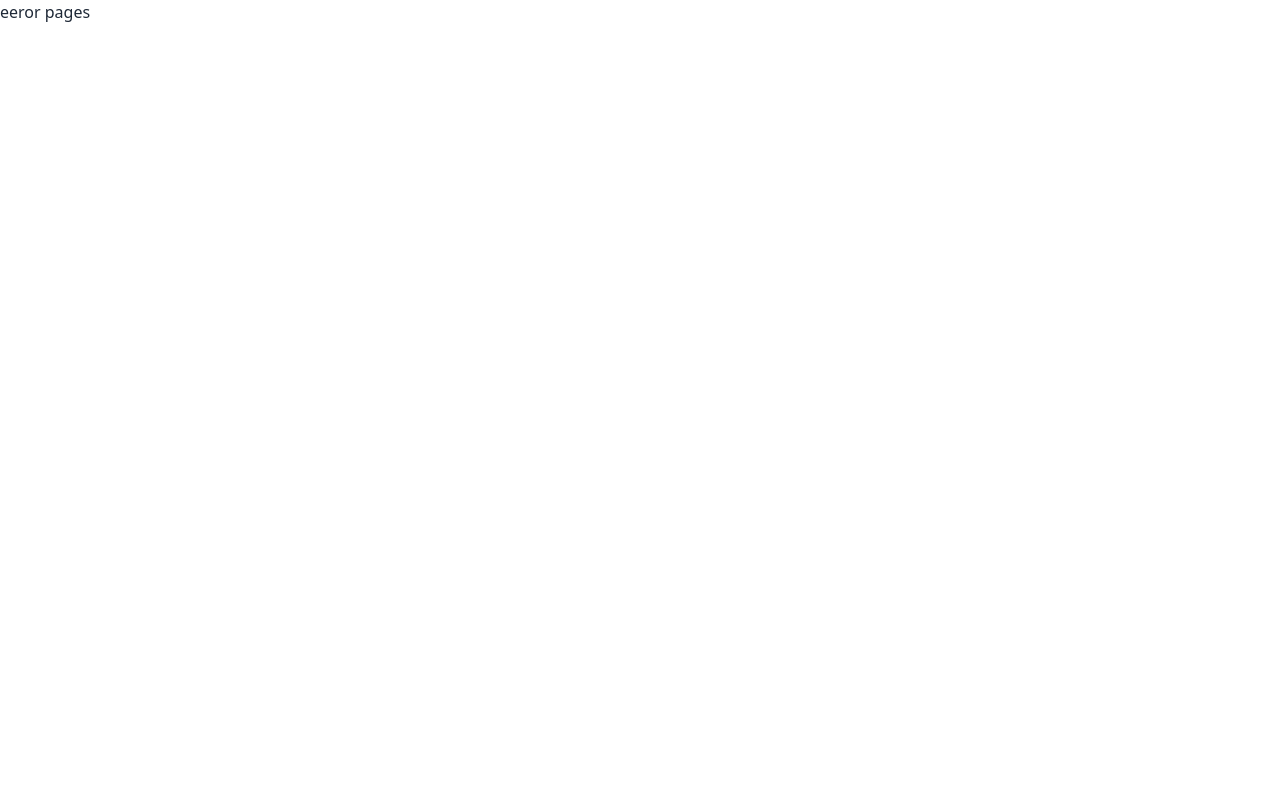
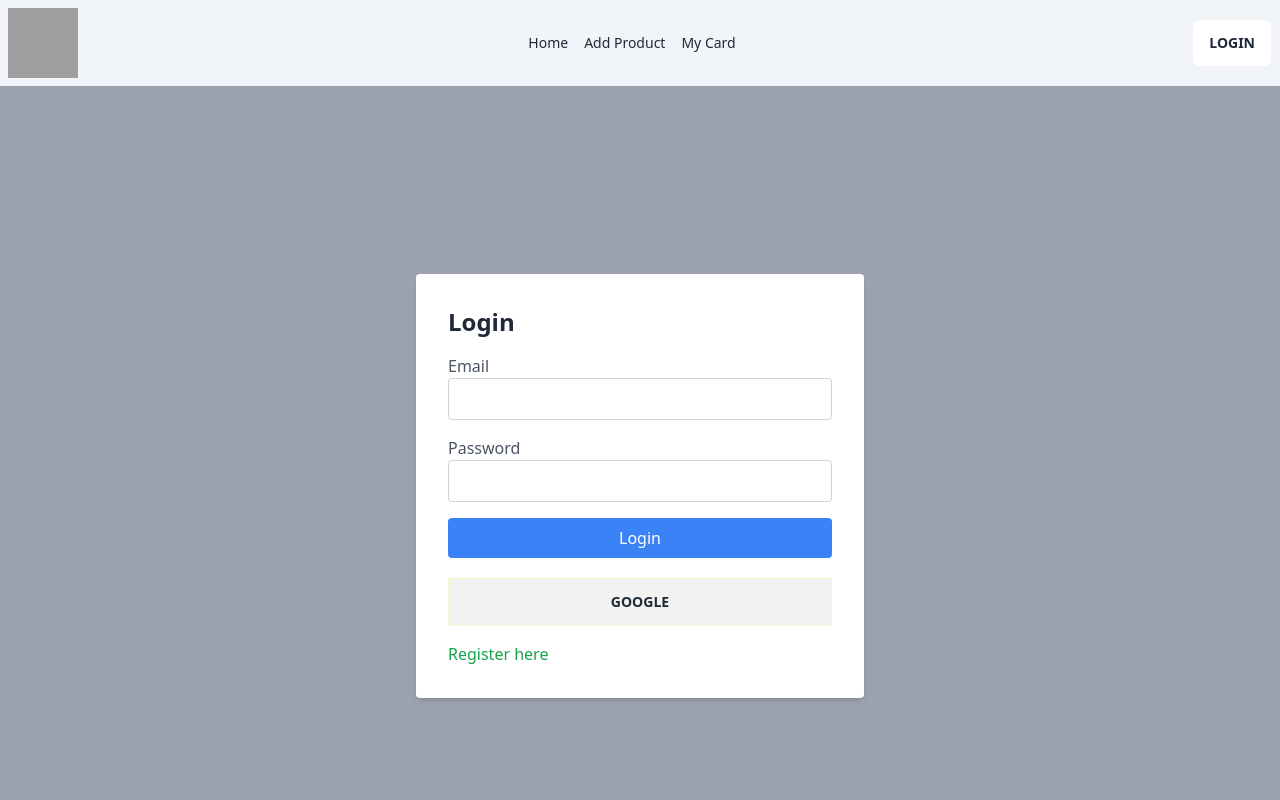
Before and after one commit to Mdforidulislam/brand-shop-application, a React (Vite) app: page /login in a window 1280 px wide. Before the commit this address had no page. Shown: the top 800 px of the page. Built offline with nearby package versions, Linux system fonts and the light colour scheme; no server answers; grey boxes are pictures that could not be loaded.

Commit message:
add login & register pages on application and fix some error

```diff
--- a/package.json
+++ b/package.json
@@ -10,6 +10,7 @@
     "preview": "vite preview"
   },
   "dependencies": {
+    "firebase": "^10.5.0",
     "localforage": "^1.10.0",
     "match-sorter": "^6.3.1",
     "react": "^18.2.0",
--- a/src/Components/Header/Header.jsx
+++ b/src/Components/Header/Header.jsx
@@ -1,11 +1,15 @@
+import { useContext } from "react";
 import { Link, NavLink } from "react-router-dom";
+import { createcontext } from "../../Context/AuthContext/AuthContext";
 
 const Header = () => {
+  const {curentuser,singOutPage} = useContext(createcontext)
     const manuNav = <>
         <NavLink to={'/'}><li className="mr-4">Home</li></NavLink>
         <NavLink to={'/addcard'}><li className="mr-4">Add Product</li></NavLink>
         <NavLink to={'/mycard'}><li className="mr-4">My Card</li></NavLink>
     </>
+    console.log(curentuser);
     return (
         <div className=" shadow bg-slate-100">
               <div className="navbar bg-base-500  max-w-screen-xl mx-auto">
@@ -26,11 +30,25 @@ const Header = () => {
               </ul>
             </div>
             <div className="navbar-end">
-                <label tabIndex={0} className="btn btn-ghost btn-circle avatar">
-                    <div className="w-10 rounded-full">
-                    <img src="/images/stock/photo-1534528741775-53994a69daeb.jpg" />
-                    </div>
-                </label>
+
+                {
+                  curentuser ?
+                  <div className=" flex items-center">
+                     <label tabIndex={0} className="btn btn-ghost btn-circle avatar">
+                        <div className="w-10 rounded-full">
+                          {
+                            curentuser.photoURL?  <img src={curentuser.photoURL} alt=""  /> :
+                             <img src='https://e7.pngegg.com/pngimages/84/165/png-clipart-united-states-avatar-organization-information-user-avatar-service-computer-wallpaper-thumbnail.png' alt=""  />
+                          }
+
+                        </div>
+                     </label>
+                      <button onClick={singOutPage} className="btn bg-white">LogOut</button>
+                  </div>
+
+              :
+              <Link to={'/login'}><button className="btn bg-white">Login</button></Link>
+                }
             </div>
           </div>
         </div>
--- /dev/null
+++ b/src/Components/Login/Login.jsx
@@ -0,0 +1,63 @@
+
+import { useContext } from "react";
+import { Link } from "react-router-dom";
+import { createcontext } from "../../Context/AuthContext/AuthContext";
+
+
+
+const Login = () => {
+   const {singinWithGoogle,singinWithGoogleauth,loginwithEmail} = useContext(createcontext)
+    const handleSubmit =(event) =>{
+        event.preventDefault()
+        const form = event.target;
+        const email = form.email.value;
+        const password = form.password.value;
+        console.log(email,password);
+        loginwithEmail(email,password)
+        .then(result => console.log(result))
+        .catch(error => console.log(error))
+    }
+
+    console.log(singinWithGoogle,singinWithGoogleauth);
+    return (
+        <div className="bg-gray-400 min-h-screen flex items-center justify-center">
+        <div className="bg-white p-8 rounded shadow-md w-full max-w-md">
+            <h2 className="text-2xl font-semibold text-gray-800 mb-4">Login</h2>
+            <form onSubmit={handleSubmit}>
+                <div className="mb-4">
+                    <label htmlFor="email" className="block text-gray-600">Email</label>
+                    <input
+                        type="email"
+                        id="email"
+                        name="email"
+                        className="w-full p-2 border border-gray-300 rounded focus:outline-none focus:border-blue-500"
+                        required
+                    />
+                </div>
+                <div className="mb-4">
+                    <label htmlFor="password" className="block text-gray-600">Password</label>
+                    <input
+                        type="password"
+                        id="password"
+                        name="password"
+                        className="w-full p-2 border border-gray-300 rounded focus:outline-none focus:border-blue-500"
+                        required
+                    />
+                </div>
+                <button
+                    type="submit"
+                    className="w-full bg-blue-500 text-white p-2 rounded hover:bg-blue-600 focus:outline-none"
+                >
+                    Login
+                </button>
+                <button onClick={singinWithGoogle} className="btn mt-5 rounded-none w-full border-lime-100 bg-none">Google</button>
+
+                <Link to={'/register'}><p className="text-green-600 mt-4">Register here</p></Link>
+
+            </form>
+        </div>
+    </div>
+    );
+};
+
+export default Login;
--- /dev/null
+++ b/src/Components/Register/Register.jsx
@@ -0,0 +1,68 @@
+import { useContext } from "react";
+import { Link } from "react-router-dom";
+import { createcontext } from "../../Context/AuthContext/AuthContext";
+
+const Register = () => {
+    const {createuserEmail} = useContext(createcontext)
+    console.log(createuserEmail);
+    const handleSubmit = ( event) => {
+        event.preventDefault()
+        const form = event.target;
+        const email = form.email.value;
+        const password = form.password.value;
+
+        createuserEmail(email,password)
+        .then(result => console.log(result))
+        .catch(error => console.log(error))
+
+       console.log(email,password);
+    }
+    return (
+        <div className="bg-gray-300 min-h-screen flex items-center justify-center">
+        <div className="bg-white p-8 rounded shadow-md w-full max-w-md">
+            <h2 className="text-2xl font-semibold text-gray-800 mb-4">Register</h2>
+            <form onSubmit={handleSubmit}>
+                <div className="mb-4">
+                    <label htmlFor="name" className="block text-gray-600">Name</label>
+                    <input
+                        type="text"
+                        id="name"
+                        name="name"
+                        className="w-full p-2 border border-gray-300 rounded focus:outline-none focus:border-blue-500"
+
+                    />
+                </div>
+                <div className="mb-4">
+                    <label htmlFor="email" className="block text-gray-600">Email</label>
+                    <input
+                        type="email"
+                        id="email"
+                        name="email"
+                        className="w-full p-2 border border-gray-300 rounded focus:outline-none focus:border-blue-500"
+                        required
+                    />
+                </div>
+                <div className="mb-4">
+                    <label htmlFor="password" className="block text-gray-600">Password</label>
+                    <input
+                        type="password"
+                        id="password"
+                        name="password"
+                        className="w-full p-2 border border-gray-300 rounded focus:outline-none focus:border-blue-500"
+                        required
+                    />
+                </div>
+                <button
+                    type="submit"
+                    className="w-full bg-blue-500 text-white p-2 rounded hover:bg-blue-600 focus:outline-none"
+                >
+                    Register
+                </button>
+                <Link to={'/login'}><p className="text-green-500">Allready Register</p></Link>
+            </form>
+        </div>
+    </div>
+    );
+};
+
+export default Register;
--- /dev/null
+++ b/src/Context/AuthContext/AuthContext.jsx
@@ -0,0 +1,49 @@
+import { getAuth, createUserWithEmailAndPassword, GoogleAuthProvider, signInWithPopup, signInWithEmailAndPassword, onAuthStateChanged, signOut } from "firebase/auth";
+import { app } from "../../Firebase/Firebase.config";
+import { createContext, useEffect, useState } from "react";
+export const createcontext = createContext(null)
+
+const auth = getAuth(app);
+const googleProvider = new GoogleAuthProvider();
+const createuserEmail = (email,password) => {
+    return createUserWithEmailAndPassword(auth,email,password)
+}
+const loginwithEmail = ( email,password) => {
+    return signInWithEmailAndPassword(auth,email,password)
+}
+
+const singOutPage = () => {
+    signOut(auth)
+    .then(result => console.log(result))
+    .catch(error => console.log(error))
+}
+
+const AuthContext = ({children}) => {
+    const [curentuser, setCureentuser] = useState([])
+
+    useEffect(()=>{
+        const unsuscripbe = onAuthStateChanged(auth,currentUser =>{
+            setCureentuser(currentUser)
+        }) ;
+
+       return () => unsuscripbe()
+
+    },[])
+
+
+    const singinWithGoogle = () => {
+       signInWithPopup(auth,googleProvider)
+       .then(result => console.log(result))
+       .catch(error => console.log(error))
+    }
+
+    const autInfomation = {createuserEmail,singinWithGoogle,loginwithEmail,curentuser,singOutPage}
+
+    return (
+       <createcontext.Provider value={autInfomation}>
+            {children}
+       </createcontext.Provider>
+    );
+};
+
+export default AuthContext;
--- /dev/null
+++ b/src/Firebase/Firebase.config.js
@@ -0,0 +1,17 @@
+// Import the functions you need from the SDKs you need
+import { initializeApp } from "firebase/app";
+// TODO: Add SDKs for Firebase products that you want to use
+// https://firebase.google.com/docs/web/setup#available-libraries
+
+// Your web app's Firebase configuration
+const firebaseConfig = {
+  apiKey: "AIzaSyB2dQvnh9Lq1V6ink7sAQB7bEp0IEF2X9k",
+  authDomain: "my-thard-project.firebaseapp.com",
+  projectId: "my-thard-project",
+  storageBucket: "my-thard-project.appspot.com",
+  messagingSenderId: "963606447833",
+  appId: "1:963606447833:web:1300289b0f6b17d1ee20c8"
+};
+
+// Initialize Firebase
+export const app = initializeApp(firebaseConfig);
--- a/src/main.jsx
+++ b/src/main.jsx
@@ -3,11 +3,13 @@ import ReactDOM from 'react-dom/client'
 import './index.css'
 import { RouterProvider } from 'react-router-dom'
 import Router from './Router/Router.jsx'
+import AuthContext from './Context/AuthContext/AuthContext'
 
 ReactDOM.createRoot(document.getElementById('root')).render(
   <React.StrictMode>
-   <RouterProvider router={Router}>
+    <AuthContext>
+        <RouterProvider router={Router}> </RouterProvider>
+    </AuthContext>
 
-   </RouterProvider>
   </React.StrictMode>,
 )
```
Also changed, not shown: src/Router/Router.jsx (+10 -0 lines), 1 other file (tests, documents, lock files or other folders).
